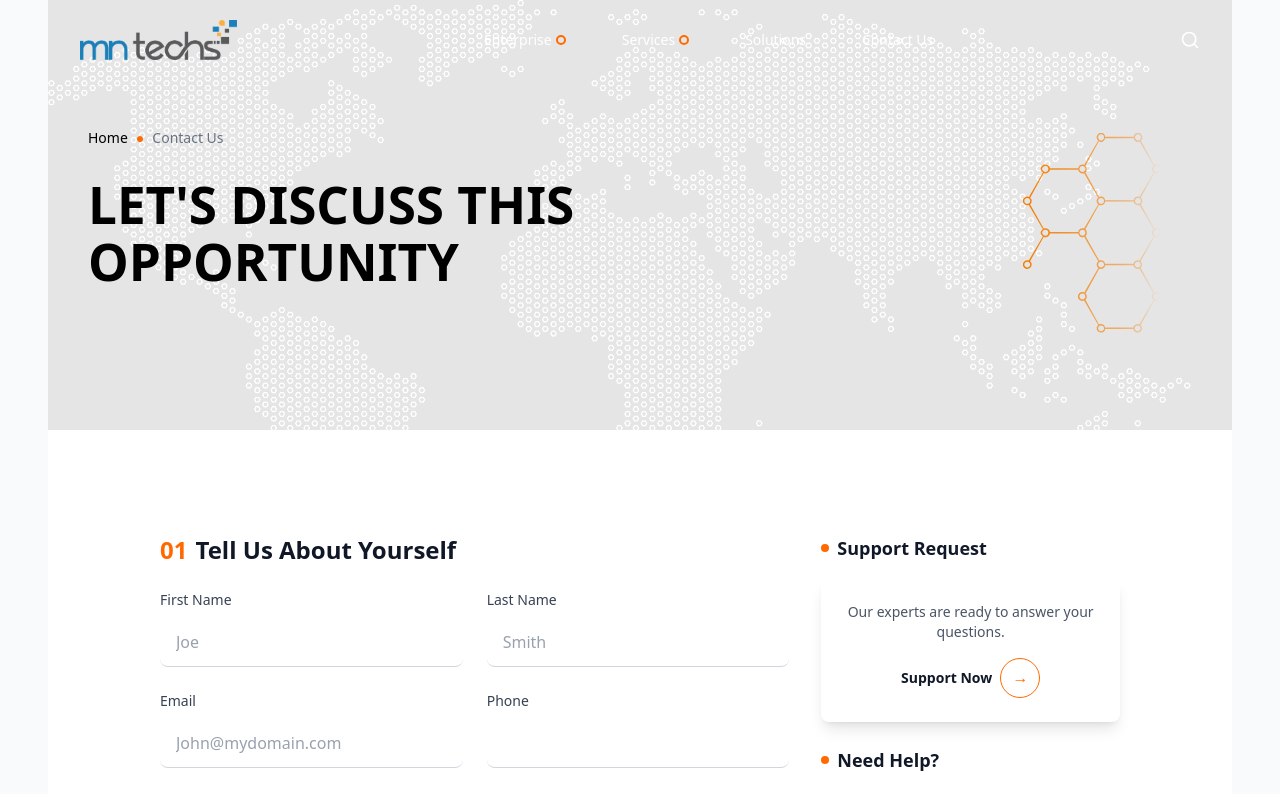
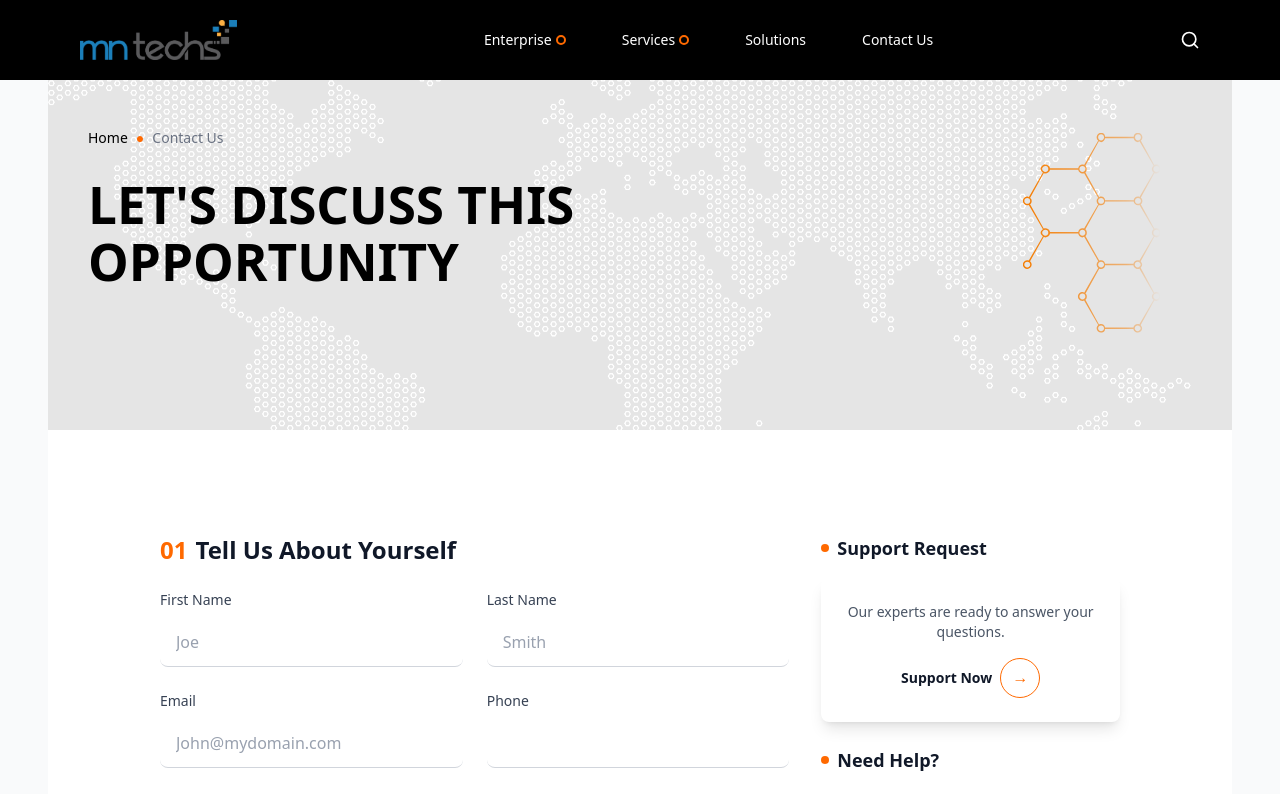
Before and after one commit to rishitharaghana/mnTechs, a React (Vite) app: page /contact in a window 1280 px wide. Shown: the top 794 px of the page. Built offline with nearby package versions, Linux system fonts and the light colour scheme.

Commit message:
sdfjgvsfjgbsdkjfb

```diff
--- a/src/Components/Navigation.jsx
+++ b/src/Components/Navigation.jsx
@@ -23,7 +23,7 @@
     { name: "Contact Us", path: "/contact" },
   ];
   return (
-    <nav className="fixed top-0 left-0 w-full z-50 ">
+    <nav className="fixed bg-black top-0 left-0 w-full z-50 ">
       <div className="flex items-center justify-between h-20 px-4 sm:px-6 lg:px-20">
       <div className="flex items-center space-x-2">
   <Link to="/">
```
